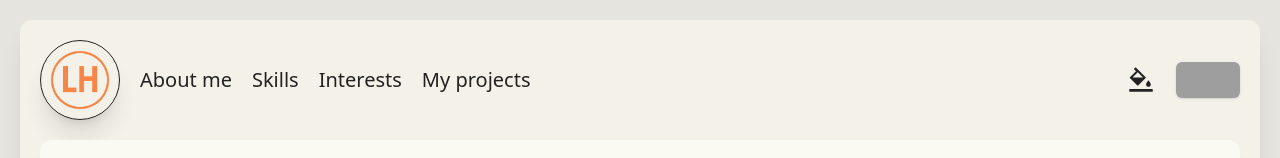
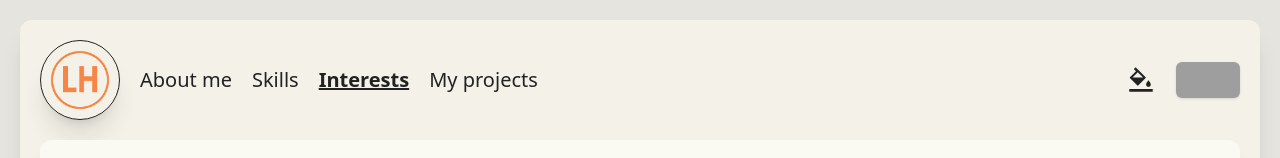
Before and after one commit to Loicrogue/monSite, a React (Vite) app in the folder front/: page /en/interests in a window 1280 px wide. Shown: the top 158 px of the page. Built offline with nearby package versions, Linux system fonts and the light colour scheme; grey boxes are pictures that could not be loaded.

Commit message:
corrections item selected menu with new url type

```diff
--- a/front/src/components/menuComponent.tsx
+++ b/front/src/components/menuComponent.tsx
@@ -48,7 +48,7 @@ const MenuComponent: React.FC = () => {
                     src={logo}
                     alt="logo"
                     className="w-20 h-auto rounded-full border-monSite border-1 shadow-xl transition-transform duration-200 hover:scale-110 cursor-pointer"
-                    onClick={() => navigate('/')}
+                    onClick={() => navigate(`/${lang}`)}
                 />
                 <div>
                     {isMobile ? (
@@ -69,7 +69,8 @@ const MenuComponent: React.FC = () => {
                                 { path: '/interests', label: t('pages.menu.interests') },
                                 { path: '/myProjects', label: t('pages.menu.myProjects') },
                             ].map(({ path, label }) => {
-                                const isActive = window.location.pathname === path;
+                                const fullPath = `/${lang}${path}`;
+                                const isActive = window.location.pathname === fullPath || window.location.pathname === path;
 
                                 return (
                                 <span
@@ -77,7 +78,7 @@ const MenuComponent: React.FC = () => {
                                     className={`px-4 py-2 cursor-pointer transition-colors duration-200
                                     ${isActive ? 'text-container-monSite bg-monSite rounded-lg' : 'hover:text-container-monSite hover:bg-monSite hover:rounded-lg'}`}
                                     onClick={() => {
-                                    navigate(path);
+                                    navigate(fullPath);
                                     setIsMenuOpen(false);
                                     }}
                                 >
@@ -97,12 +98,13 @@ const MenuComponent: React.FC = () => {
                                 { path: '/interests', label: t('pages.menu.interests') },
                                 { path: '/myProjects', label: t('pages.menu.myProjects') },
                             ].map(({ path, label }) => {
-                                const isActive = window.location.pathname === path;
+                                const fullPath = `/${lang}${path}`;
+                                const isActive = window.location.pathname === fullPath || window.location.pathname === path;
                                 return (
                                 <span
                                     key={path}
                                     className={`flex ${textSizeClass} justify-center hover:underline cursor-pointer ${isActive ? 'font-bold underline' : ''}`}
-                                    onClick={() => navigate(path)}
+                                    onClick={() => navigate(fullPath)}
                                 >
                                     {label}
                                 </span>
```
